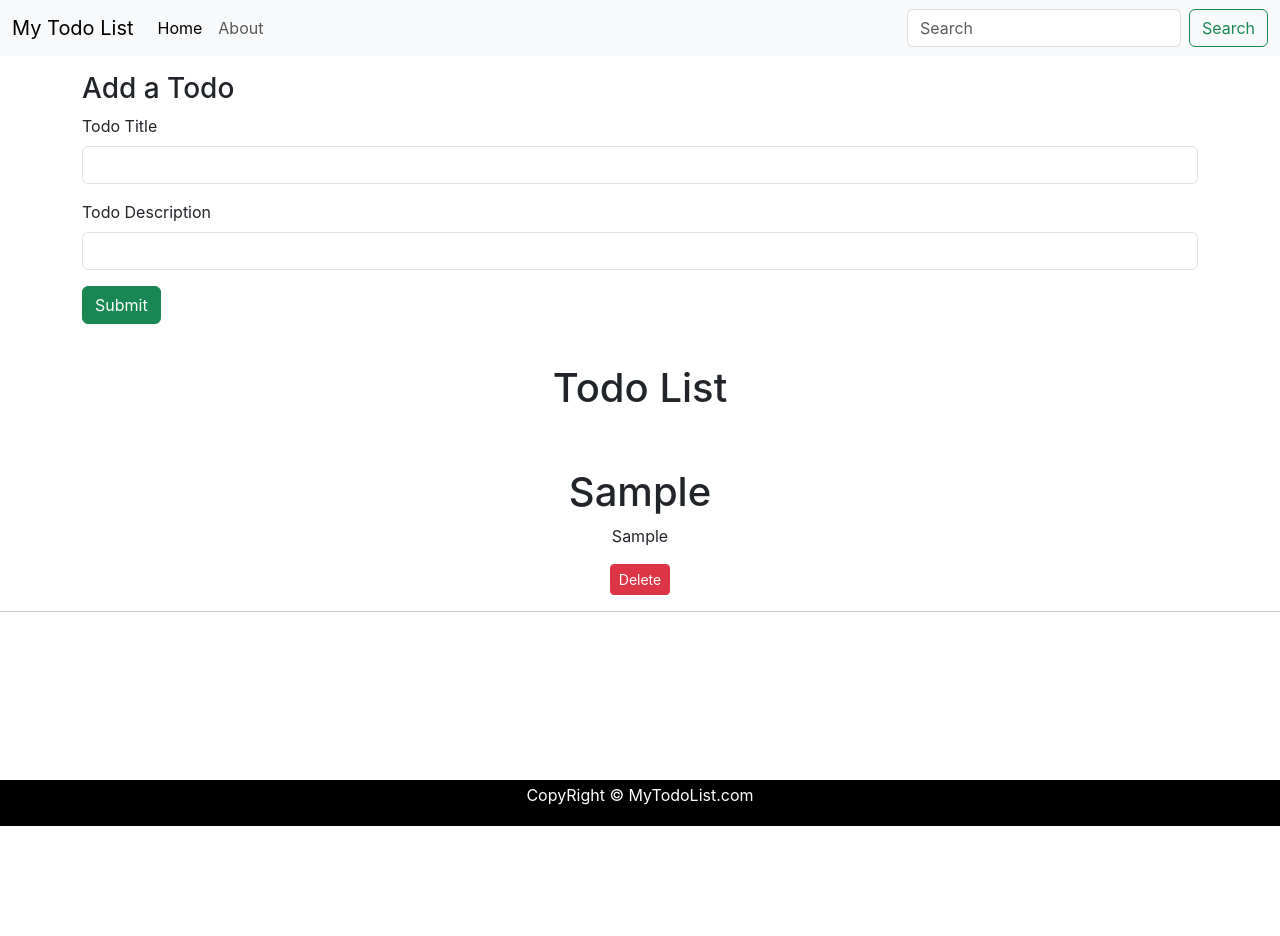
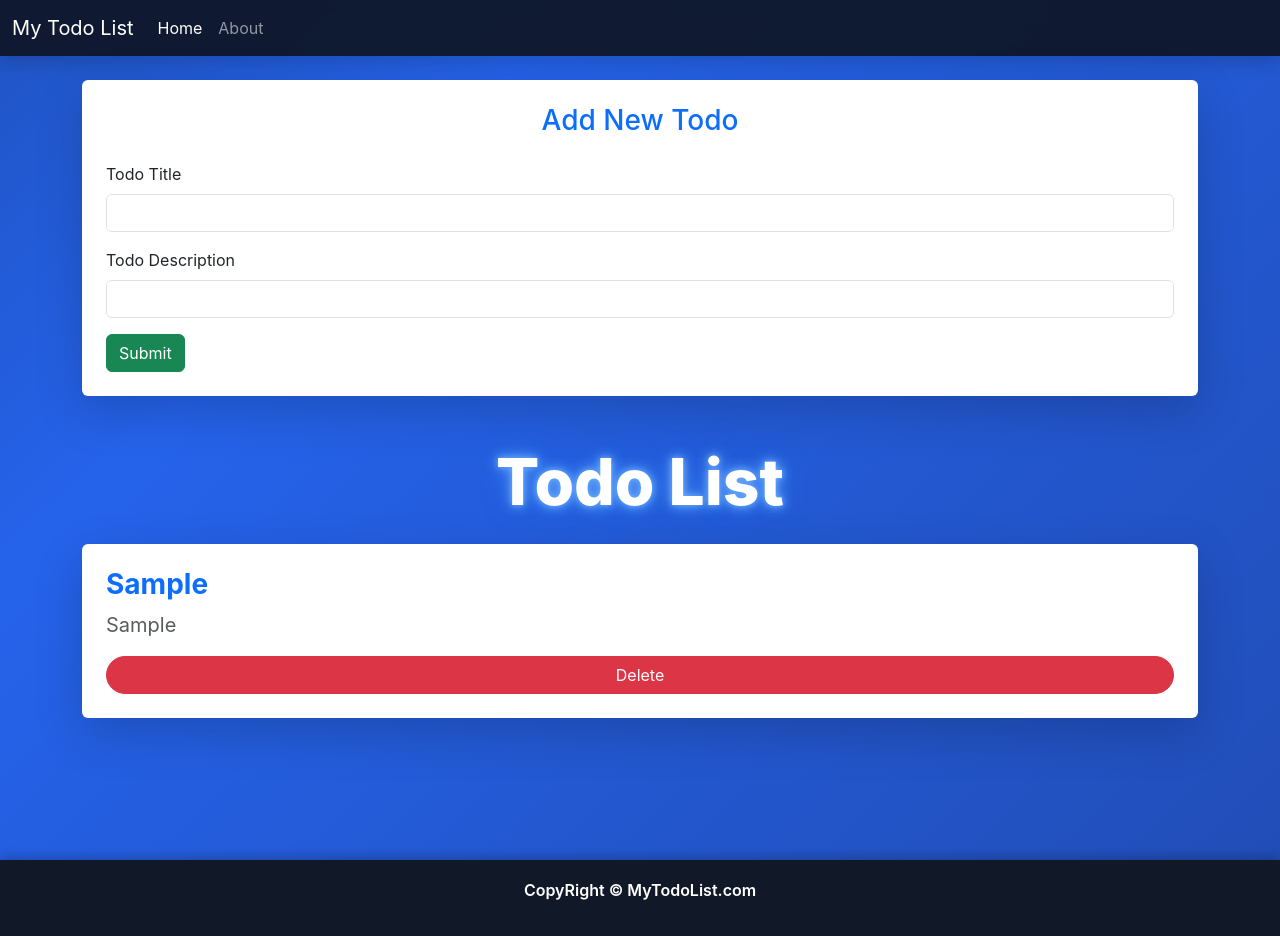
Before and after one commit to Yug912/Todo-s-List, a React (Create React App) app: page / in a window 1280 px wide. Both pictures are taken after typing "Sample", "Sample" into the empty fields and a click on the button "Submit". Before the commit the page ends 826 px from the top, so only its background shows below. Built offline with nearby package versions, Linux system fonts and the light colour scheme.

Commit message:
MODIFYING UI

```diff
--- a/src/App.css
+++ b/src/App.css
@@ -1,38 +1,76 @@
-.App {
-  text-align: center;
+body{
+    min-height:100vh;
+    background: linear-gradient(
+        -45deg,
+        #0f172a,
+        #1e3a8a,
+        #2563eb,
+        #0f172a
+    );
+    background-size:400% 400%;
+    animation: gradientMove 12s ease infinite;
 }
 
-.App-logo {
-  height: 40vmin;
-  pointer-events: none;
+@keyframes gradientMove{
+    0%{
+        background-position:0% 50%;
+    }
+    50%{
+        background-position:100% 50%;
+    }
+    100%{
+        background-position:0% 50%;
+    }
 }
 
-@media (prefers-reduced-motion: no-preference) {
-  .App-logo {
-    animation: App-logo-spin infinite 20s linear;
-  }
+.about-card{
+    border-radius:20px;
+    backdrop-filter:blur(12px);
+    background:rgba(255,255,255,0.95);
+    box-shadow:0 10px 35px rgba(0,0,0,0.25);
 }
 
-.App-header {
-  background-color: #282c34;
-  min-height: 100vh;
-  display: flex;
-  flex-direction: column;
-  align-items: center;
-  justify-content: center;
-  font-size: calc(10px + 2vmin);
-  color: white;
+.navbar{
+    background:rgba(15,23,42,0.95)!important;
+    backdrop-filter:blur(10px);
+    box-shadow:0 4px 20px rgba(0,0,0,0.3);
 }
 
-.App-link {
-  color: #61dafb;
+.linkedin-btn{
+    transition:all 0.3s ease;
 }
 
-@keyframes App-logo-spin {
-  from {
-    transform: rotate(0deg);
-  }
-  to {
-    transform: rotate(360deg);
-  }
+.linkedin-btn:hover{
+    transform:translateY(-4px);
+    box-shadow:0 10px 25px rgba(37,99,235,0.5);
 }
+.glow-title{
+    font-size: 4rem;
+    font-weight: 800;
+    color: #ffffff;
+
+    text-shadow:
+        0 0 5px #60a5fa,
+        0 0 10px #60a5fa,
+        0 0 20px #3b82f6,
+        0 0 40px #2563eb;
+
+    animation: glow 2s ease-in-out infinite alternate;
+}
+
+@keyframes glow{
+    from{
+        text-shadow:
+            0 0 5px #60a5fa,
+            0 0 10px #60a5fa,
+            0 0 20px #3b82f6;
+    }
+
+    to{
+        text-shadow:
+            0 0 10px #93c5fd,
+            0 0 20px #60a5fa,
+            0 0 40px #3b82f6,
+            0 0 80px #2563eb;
+    }
+}
--- a/src/MyComponent/About.js
+++ b/src/MyComponent/About.js
@@ -1,9 +1,51 @@
-import React from 'react'
+import React from 'react';
 
 export default function About() {
   return (
-    <div>
-       This is about Component
+    <div className="container my-5">
+      <div className="card shadow-lg border-0">
+        <div className="card-body p-5">
+          <h1 className="text-center text-primary mb-4">
+            About My Todo List
+          </h1>
+
+          <p className="lead text-center">
+            A simple and elegant Todo application built using
+            React and React Router.
+          </p>
+
+          <hr />
+
+          <h4>Features</h4>
+
+          <ul>
+            <li>Add new todos</li>
+            <li>Delete completed tasks</li>
+            <li>Store todos in Local Storage</li>
+            <li>Responsive Bootstrap UI</li>
+            <li>React Router navigation</li>
+          </ul>
+
+          <div className="text-center mt-5">
+  <a
+    href="https://www.linkedin.com/in/yug-thakral-a38252317/"
+    target="_blank"
+    rel="noreferrer"
+    className="btn btn-primary btn-lg linkedin-btn"
+  >
+    Connect on LinkedIn
+  </a>
+</div>
+        </div>
+      </div>
+      <br/>
+      <br/>
+      <br/>
+      <br/>
+      <br/>
+      <br/>
+
     </div>
-  )
+
+  );
 }
--- a/src/MyComponent/AddTodo.js
+++ b/src/MyComponent/AddTodo.js
@@ -1,39 +1,62 @@
-import React,{useState} from 'react'
-
+import React, { useState } from 'react';
 
 const AddTodo = (props) => {
   const [title, setTitle] = useState("");
   const [description, setDescription] = useState("");
-    const submit=(e)=>{
+
+  const submit = (e) => {
     e.preventDefault();
-        if(!title || !description){
+
+    if (!title || !description) {
       alert("Title or Description cannot be blank");
-        }
-        else{
-        props.addtodo(title,description);
+    } else {
+      props.addtodo(title, description);
       setTitle("");
       setDescription("");
     }
-    }
+  };
+
   return (
-    <div className="container my-3">
-        <h3>Add a Todo</h3>
+    <div className="container my-4">
+      <div className="card border-0 shadow-lg p-4">
+        <h3 className="text-center text-primary mb-4">
+  Add New Todo
+</h3>
+
         <form onSubmit={submit}>
+          <div className="mb-3">
+            <label htmlFor="title" className="form-label">
+              Todo Title
+            </label>
+            <input
+              type="text"
+              className="form-control"
+              id="title"
+              value={title}
+              onChange={(e) => setTitle(e.target.value)}
+            />
+          </div>
 
           <div className="mb-3">
-    <label htmlFor="title" className="form-label">Todo Title</label>
-    <input type="text" className="form-control" id="title" aria-describedby="emailHelp" value={title} onChange={(e) => setTitle(e.target.value)}/>
-
-  </div>
-  <div className="mb-3">
-    <label htmlFor="description" className="form-label">Todo Description</label>
-    <input type="text" className="form-control" id="description" value={description} onChange={(e) => setDescription(e.target.value)}/>
+            <label htmlFor="description" className="form-label">
+              Todo Description
+            </label>
+            <input
+              type="text"
+              className="form-control"
+              id="description"
+              value={description}
+              onChange={(e) => setDescription(e.target.value)}
+            />
           </div>
 
-  <button type="submit" className="btn btn-primary btn-success">Submit</button>
+          <button type="submit" className="btn btn-success">
+            Submit
+          </button>
         </form>
       </div>
-  )
-}
+    </div>
+  );
+};
 
 export default AddTodo;
--- /dev/null
+++ b/src/MyComponent/TodoItems.css
@@ -0,0 +1,23 @@
+.todo-card{
+    max-width: 700px;
+    margin: 20px auto;
+    padding: 20px;
+    border-radius: 12px;
+    box-shadow: 0 4px 12px rgba(0,0,0,0.1);
+    background: white;
+    transition: 0.3s;
+}
+
+.todo-card:hover{
+    transform: translateY(-3px);
+}
+
+.todo-title{
+    font-size: 1.8rem;
+    font-weight: 600;
+    color: #212529;
+}
+
+.todo-desc{
+    color: #6c757d;
+}
--- a/src/MyComponent/TodoItems.js
+++ b/src/MyComponent/TodoItems.js
@@ -1,11 +1,22 @@
-import React from 'react'
+import React from 'react';
 
 export default function TodoItems(props) {
   return (
     <>
-    <h1>{props.todo.title}</h1>
-    <p>{props.todo.desc}</p>
-    <button className="btn btn-sm btn-danger" onClick={() => props.onDelete(props.todo)}>Delete</button>
+      <h3 className="text-primary fw-bold">
+        {props.todo.title}
+      </h3>
+
+      <p className="text-muted fs-5">
+        {props.todo.desc}
+      </p>
+
+      <button
+        className="btn btn-danger rounded-pill px-4"
+        onClick={() => props.onDelete(props.todo)}
+      >
+        Delete
+      </button>
     </>
-  )
+  );
 }
--- a/src/MyComponent/Todos.js
+++ b/src/MyComponent/Todos.js
@@ -1,29 +1,39 @@
-import React from 'react'
-import TodoItems from './TodoItems'
+import React from 'react';
+import TodoItems from './TodoItems';
 
 const Todos = (props) => {
-    let mystyle={
-        minHeight:"46vh",
-        margin:"40px auto"
-    }
+  let mystyle = {
+    minHeight: "46vh",
+    margin: "40px auto"
+  };
+
   return (
-    <div className="text-center" style={mystyle}>
-      <h1 >Todo List</h1>
-      <br />
-      <br />
-      {
-      props.todo.length===0?"No Todos to display":
-       props.todo.map((todo)=>{
-        return (
-            <div key={todo.sno}>
+    <div className="container my-5" style={mystyle}>
+      <h1 className="text-center mb-4 glow-title">
+  Todo List
+</h1>
 
-        <TodoItems todo={todo}  onDelete={props.onDelete} /><hr />
+      {props.todo.length === 0 ? (
+        <div className="alert alert-secondary text-center">
+          No Todos to display
         </div>
-        );
-       })}
+      ) : (
+        props.todo.map((todo) => {
+          return (
+            <div
+              key={todo.sno}
+              className="card border-0 shadow-lg p-4 mb-4"
+            >
+              <TodoItems
+                todo={todo}
+                onDelete={props.onDelete}
+              />
+            </div>
+          );
+        })
+      )}
+    </div>
+  );
+};
 
-    </div>
-  )
-}
-
-export default Todos
+export default Todos;
--- a/src/MyComponent/footer.css
+++ b/src/MyComponent/footer.css
@@ -1,9 +1,9 @@
 .footer{
-    position:relative;
-    top:1vh;
     width:100%;
-    background-color: black;
-    color: white;
-    text-align: center;
-    padding: 3px 0;
+    background:#111827;
+    color:white;
+    text-align:center;
+    padding:18px;
+    font-weight:600;
+    box-shadow:0 -4px 10px rgba(0,0,0,0.2);
 }
--- a/src/MyComponent/header.js
+++ b/src/MyComponent/header.js
@@ -5,7 +5,7 @@ import {
 } from "react-router-dom";
 export default function header(props) {
   return (
-     <nav className="navbar navbar-expand-lg bg-body-tertiary">
+    <nav className="navbar navbar-expand-lg navbar-dark bg-dark shadow">
   <div className="container-fluid">
     <Link className="navbar-brand" to="/">{props.Title}</Link>
     <button className="navbar-toggler" type="button" data-bs-toggle="collapse" data-bs-target="#navbarSupportedContent" aria-controls="navbarSupportedContent" aria-expanded="false" aria-label="Toggle navigation">
@@ -17,15 +17,12 @@ export default function header(props) {
           <Link className="nav-link active" aria-current="page" to="/">Home</Link>
         </li>
         <li className="nav-item">
-          <Link className="nav-link" to="/about">About</Link>
+          <Link className="nav-link" to="/about ">About</Link>
         </li>
 
 
       </ul>
-      {props.searchbar?<form className="d-flex" role="search">
-        <input className="form-control me-2" type="search" placeholder="Search" aria-label="Search"/>
-        <button className="btn btn-outline-success" type="submit">Search</button>
-      </form>:""}
+
     </div>
   </div>
 </nav>
```
Lines whose indentation alone changed are shown as unchanged.
